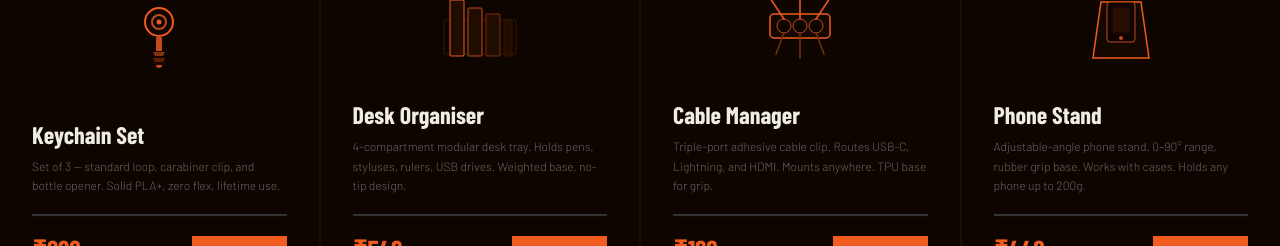
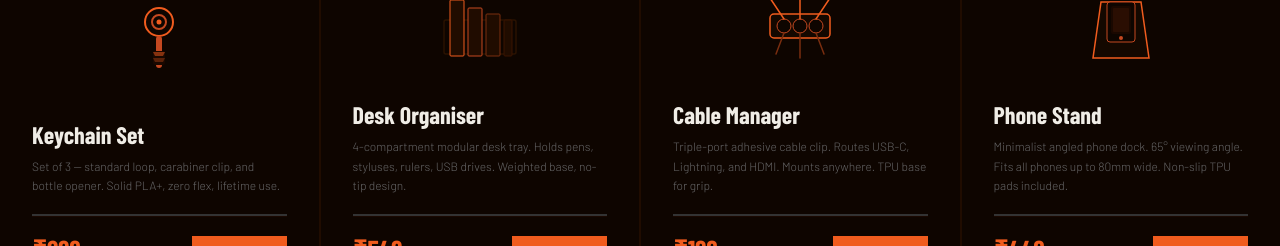
Before and after one commit to solid-labs-3d/solidlabs-website, a React (Vite) app: page /originals in a window 1280 px wide. Shown: the part 920-1166 px from the top of the page. Built offline with nearby package versions, Linux system fonts and the light colour scheme; a web font is replaced by a local one.

Commit message:
Update Originals.jsx

```diff
--- a/src/pages/Originals.jsx
+++ b/src/pages/Originals.jsx
@@ -60,7 +60,7 @@ const PRODUCTS = [
   },
   {
     id:'SL-004', name:'Phone Stand', price:449,
-    desc:'Adjustable-angle phone stand. 0–90° range, rubber grip base. Works with cases. Holds any phone up to 200g.',
+    desc:'Minimalist angled phone dock. 65° viewing angle. Fits all phones up to 80mm wide. Non-slip TPU pads included.',
     colors:['#f05c1e','#111','#f0ede6'],
     icon:(
       <svg width="72" height="80" viewBox="0 0 72 80" fill="none">
```
